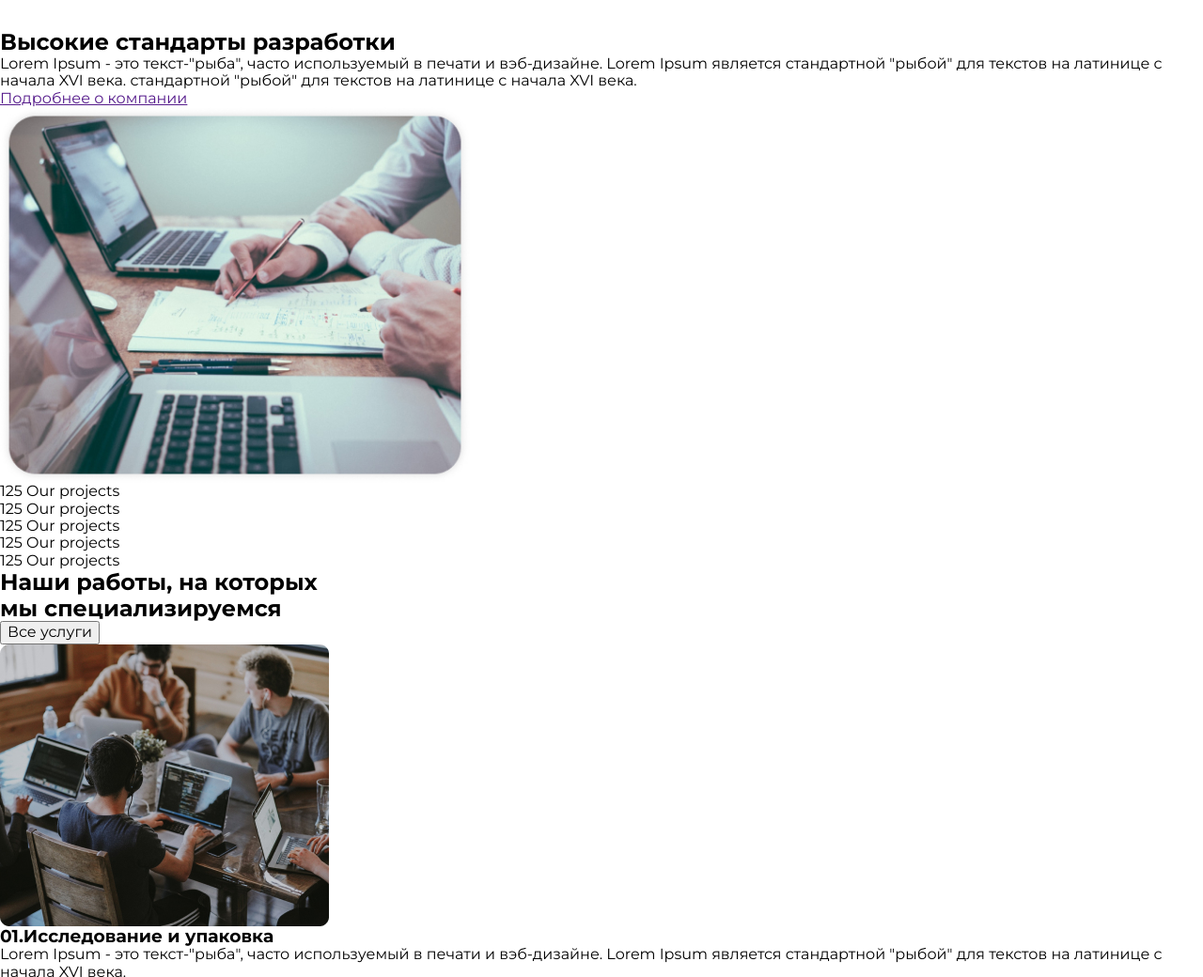
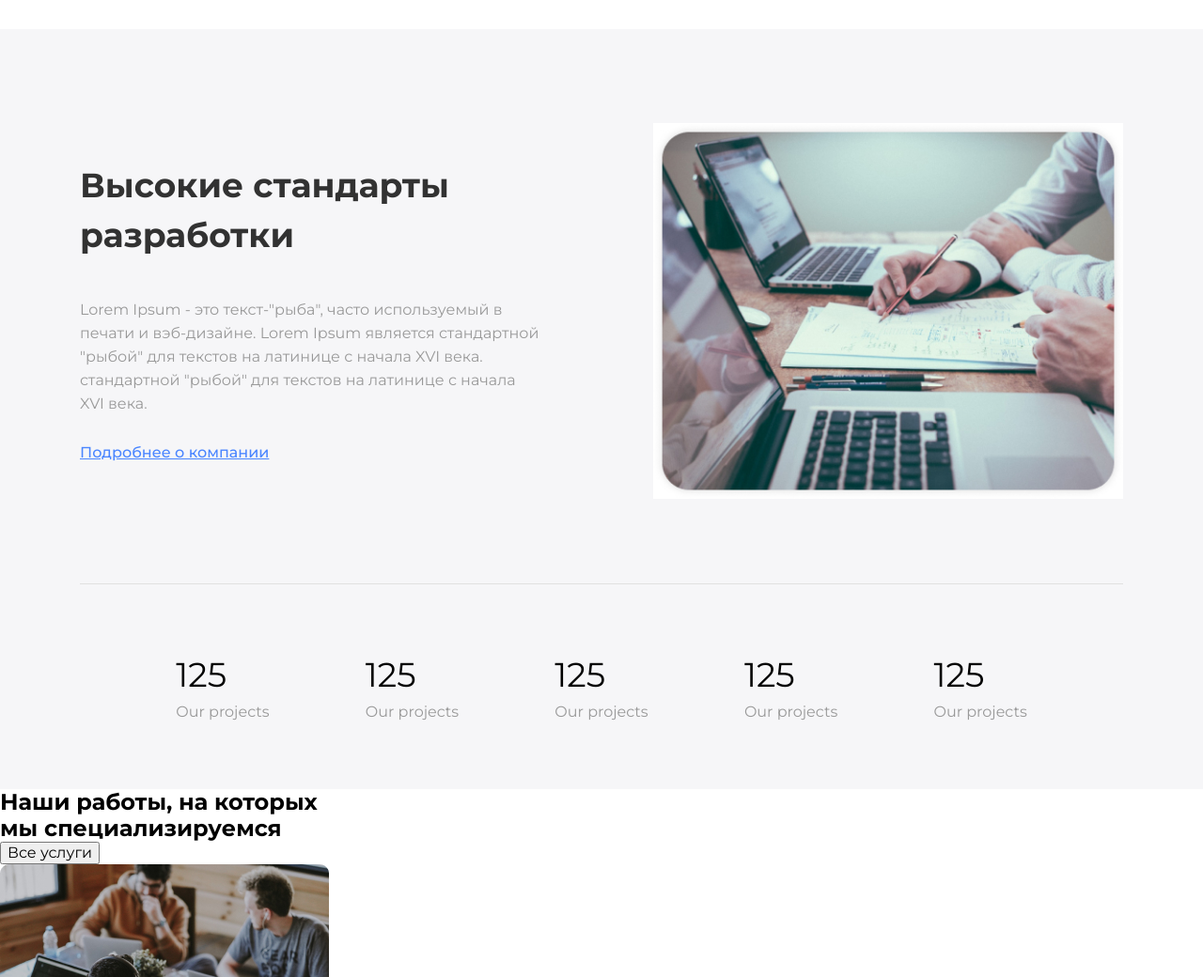
Before and after one commit to riko1212/blended-39-3, a plain HTML site: page index.html in a window 1280 px wide. Shown: the part 1580-2620 px from the top of the page at 94% size. Drawn offline with nearby package versions, Linux system fonts and the light colour scheme.

Commit message:
style standarts

```diff
--- a/css/styles.css
+++ b/css/styles.css
@@ -192,3 +192,55 @@ img {
 .mobile-btn:focus {
   color: var(--accent-color);
 }
+
+/* standarts */
+
+.standarts {
+  padding-top: 100px;
+  padding-bottom: 70px;
+  background-color: #f6f6f8;
+}
+
+.standarts-title {
+  color: #323232;
+  margin-bottom: 40px;
+}
+
+.standarts-text {
+  margin-bottom: 30px;
+}
+
+.standarts-link {
+  font-weight: 500;
+  font-size: 16px;
+  line-height: 1.25;
+  /* identical to box height */
+  color: var(--accent-color);
+}
+
+.standarts-content {
+  display: flex;
+  justify-content: space-between;
+  align-items: center;
+  border-bottom: 1px solid#E0E0E0;
+  padding-bottom: 90px;
+  margin-bottom: 70px;
+}
+
+.standarts-content-left {
+  max-width: 489px;
+}
+
+.standarts-list {
+  display: flex;
+  justify-content: space-evenly;
+}
+
+.standarts-item-digit {
+  display: block;
+
+  font-weight: normal;
+  font-size: 36px;
+  line-height: 1.47;
+  color: #000000;
+}
--- a/index.html
+++ b/index.html
@@ -113,39 +113,68 @@
         </div>
       </section>
       <!--ABOUT US-->
-      <section>
-        <h2>Высокие стандарты разработки</h2>
-        <p>
-          Lorem Ipsum - это текст-"рыба", часто используемый в печати
-          и вэб-дизайне. Lorem Ipsum является стандартной "рыбой" для
-          текстов на латинице с начала XVI века. стандартной "рыбой"
-          для текстов на латинице с начала XVI века.
+      <section class="standarts">
+        <div class="container">
+          <div class="standarts-content">
+            <div class="standarts-content-left">
+              <h2 class="standarts-title section-title">
+                Высокие стандарты разработки
+              </h2>
+              <p class="standarts-text typical-text">
+                Lorem Ipsum - это текст-"рыба", часто используемый в
+                печати и вэб-дизайне. Lorem Ipsum является стандартной
+                "рыбой" для текстов на латинице с начала XVI века.
+                стандартной "рыбой" для текстов на латинице с начала
+                XVI века.
               </p>
-        <a href="">Подробнее о компании</a>
+              <a class="standarts-link" href=""
+                >Подробнее о компании</a
+              >
+            </div>
+
             <img
               src="./images/about_us/img_1.jpg"
               alt="люди рисуют схему на листе"
               width="500"
               height="400"
             />
-        <ul>
-          <li>
-            <p><span>125</span> Our projects</p>
+          </div>
+
+          <ul class="standarts-list">
+            <li class="standarts-item">
+              <span class="standarts-item-digit">125</span>
+              <p class="standarts-item-text typical-text">
+                Our projects
+              </p>
             </li>
-          <li>
-            <p><span>125</span> Our projects</p>
+            <li class="standarts-item">
+              <span class="standarts-item-digit">125</span>
+              <p class="standarts-item-text typical-text">
+                Our projects
+              </p>
             </li>
-          <li>
-            <p><span>125</span> Our projects</p>
+            <li class="standarts-item">
+              <span class="standarts-item-digit">125</span>
+              <p class="standarts-item-text typical-text">
+                Our projects
+              </p>
             </li>
-          <li>
-            <p><span>125</span> Our projects</p>
+            <li class="standarts-item">
+              <span class="standarts-item-digit">125</span>
+              <p class="standarts-item-text typical-text">
+                Our projects
+              </p>
             </li>
-          <li>
-            <p><span>125</span> Our projects</p>
+            <li class="standarts-item">
+              <span class="standarts-item-digit">125</span>
+              <p class="standarts-item-text typical-text">
+                Our projects
+              </p>
             </li>
           </ul>
+        </div>
       </section>
+
       <!--SERVICES-->
       <section>
         <h2>
```
Lines whose indentation alone changed are shown as unchanged.
